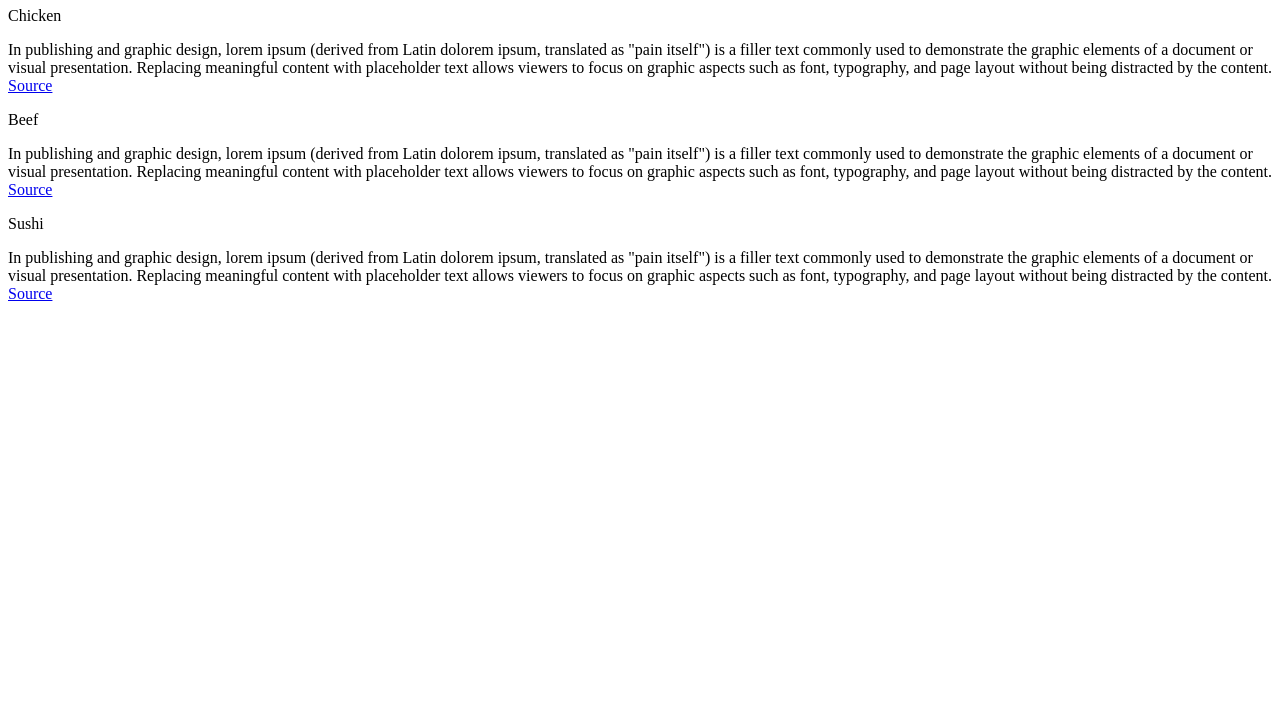
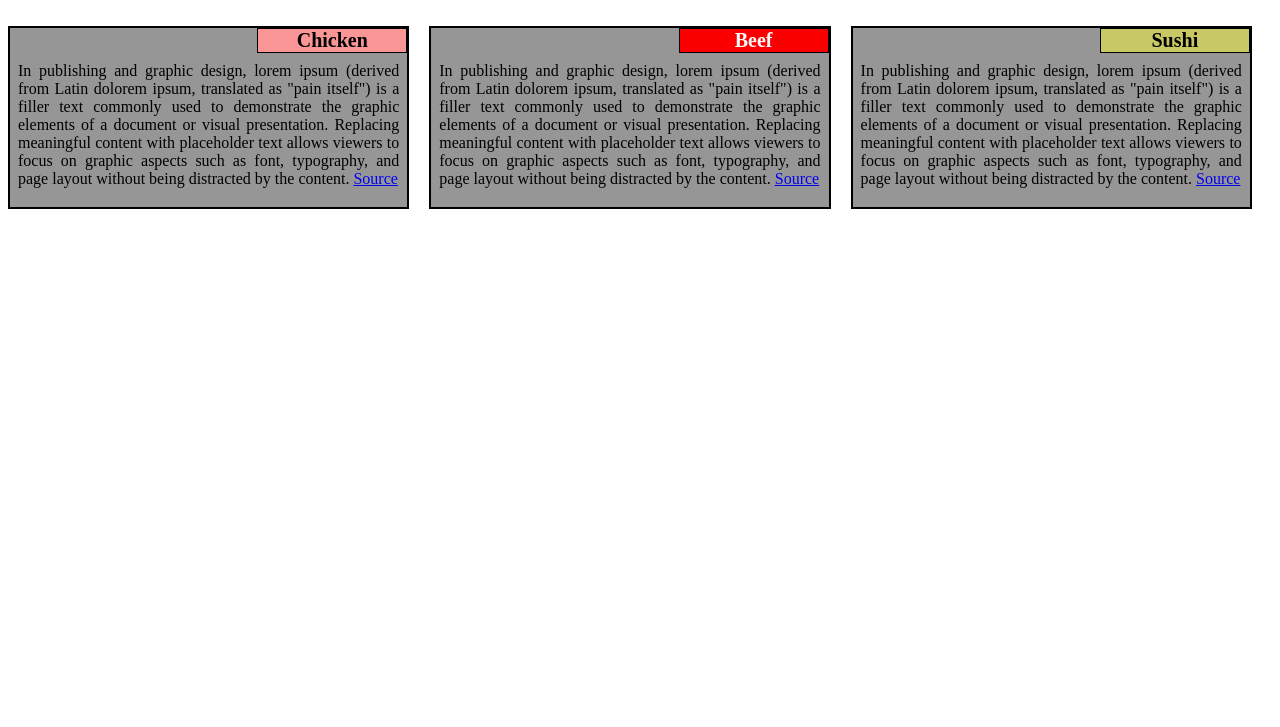
Before and after one commit to ankit-kumar18/module2-solution, a plain HTML site: page module2-solutionindex.html in a window 1280 px wide. Shown: the part 73-800 px from the top of the page. Drawn offline with Linux system fonts and the light colour scheme.

Commit message:
Update module2-solutionindex.html

```diff
--- a/module2-solutionindex.html
+++ b/module2-solutionindex.html
@@ -1,7 +1,7 @@
 <!doctype html>
 <html>
 <head>
-<link rel="stylesheet" href="module2styles.css">
+<link rel="stylesheet" href="module2-solutionindex.css">
 <meta charset="utf-8">
 <meta name='viewport' content='width=device-width, initial-scale=1'>
 <title>Module 2 solution</title>
```
